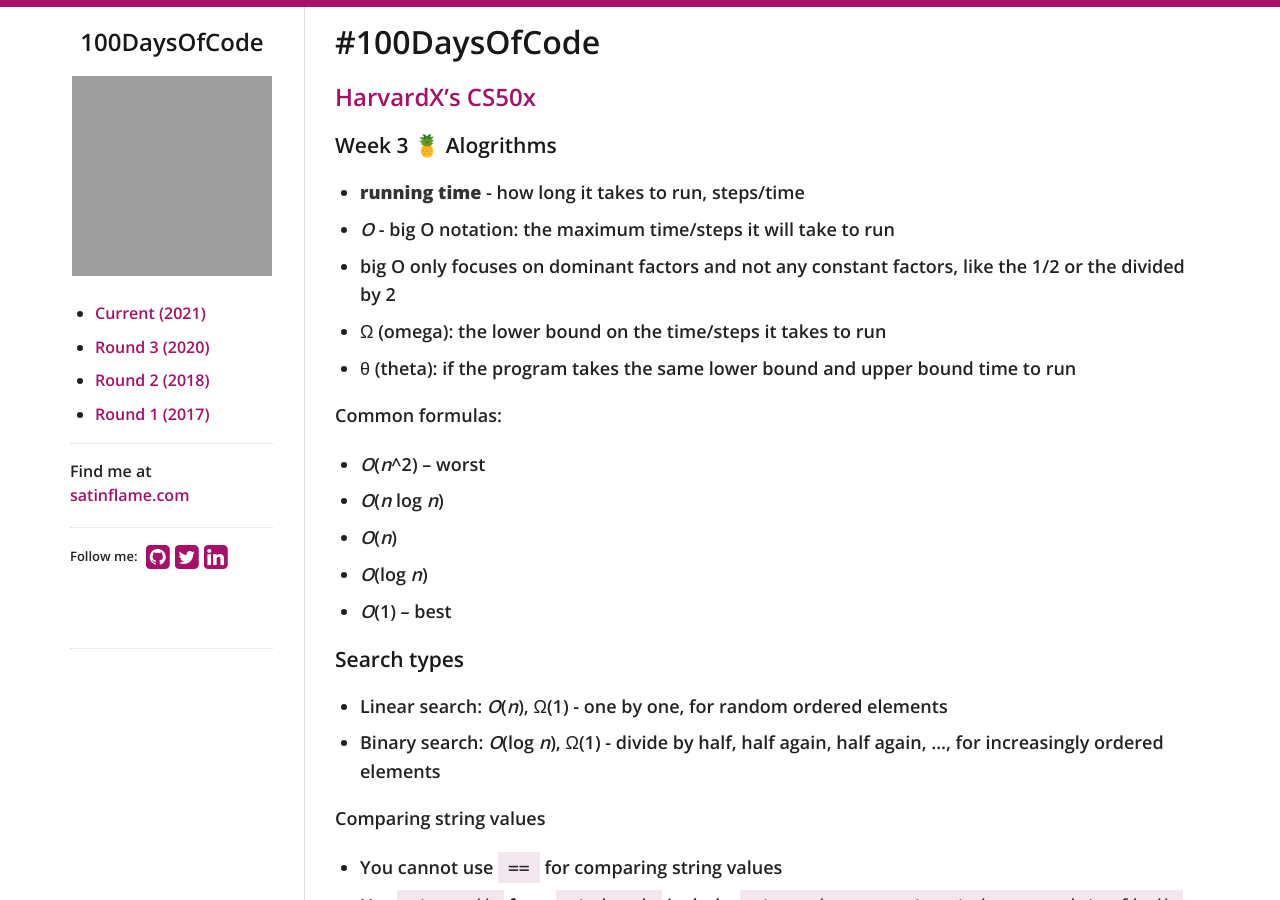
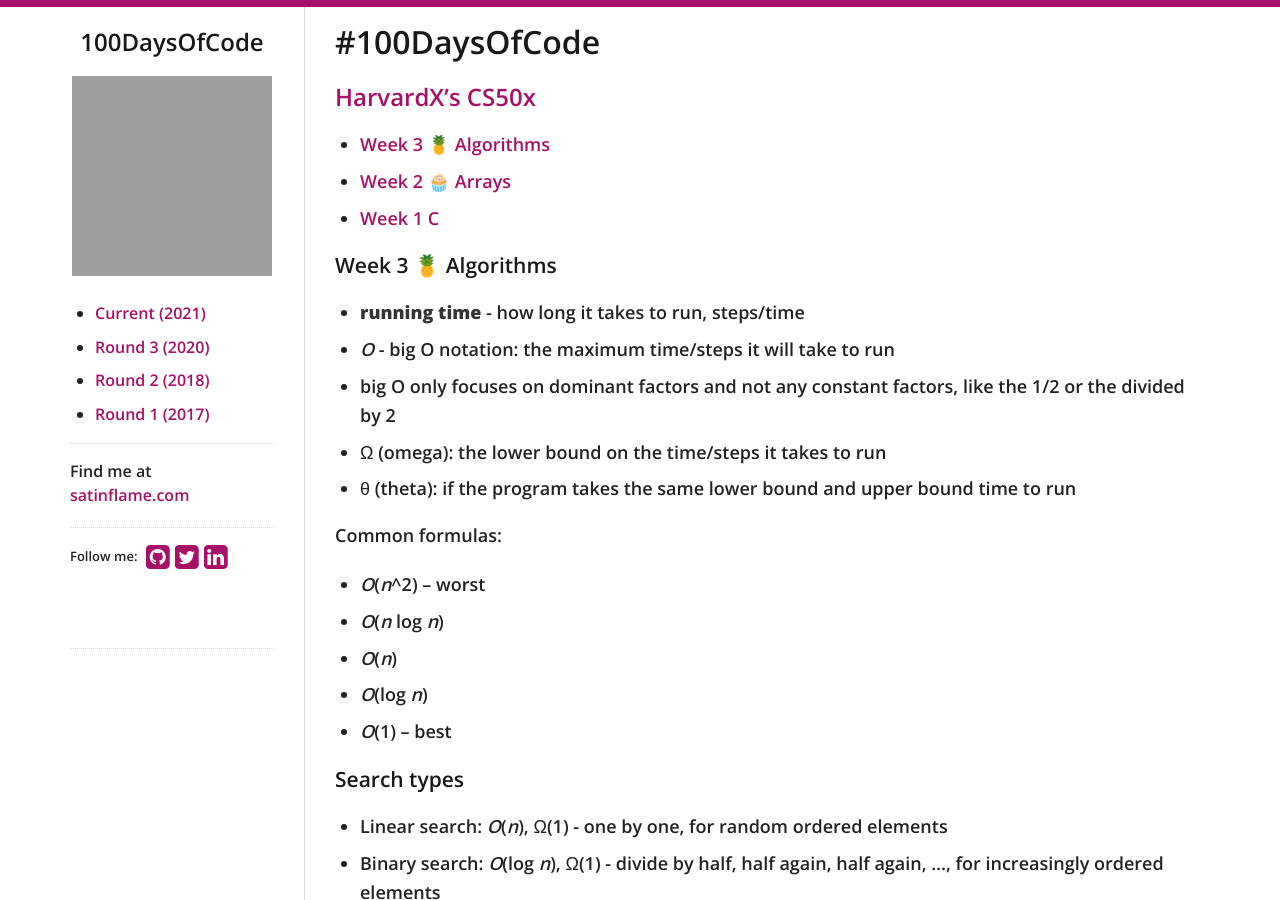
Before and after one commit to virtual/100daysofcode, a Jekyll site: the page built from index.md, in a window 1280 px wide and 900 px high. Built offline with Jekyll 4.4.1, drawn with Linux system fonts in a browser that asks for light colours; nearby versions of some CDN libraries; our own code applies the rules of GitHub Pages for plain Markdown files; some of the changed text lies outside the part shown; grey boxes are pictures that could not be loaded.

Commit message:
Update index.md

```diff
--- a/index.md
+++ b/index.md
@@ -2,7 +2,11 @@
 
 ## [HarvardX's CS50x](https://learning.edx.org/course/course-v1:HarvardX+CS50+X)
 
-### Week 3 🍍 Alogrithms
+- [Week 3 🍍 Algorithms](#week-3--alogrithms)
+- [Week 2 🧁 Arrays](#week-2--arrays)
+- [Week 1 C](#week-1-c)
+
+### Week 3 🍍 Algorithms
 
 - **running time** - how long it takes to run, steps/time
 - *O* - big O notation: the maximum time/steps it will take to run
@@ -116,7 +120,7 @@ Recursion
 - Define the answer in terms of itself
 
 
-### Week 2
+### Week 2 🧁 Arrays
 
 Clang
 
@@ -241,7 +245,7 @@ Command line args
 - int main(int argc, string argv[]) {}
 - input comes in as strings
 
-### Week 1
+### Week 1 C
 
 - introduction to C
 - use `help50 make file`, `style50 make file` or `check50 make file` as needed
```
